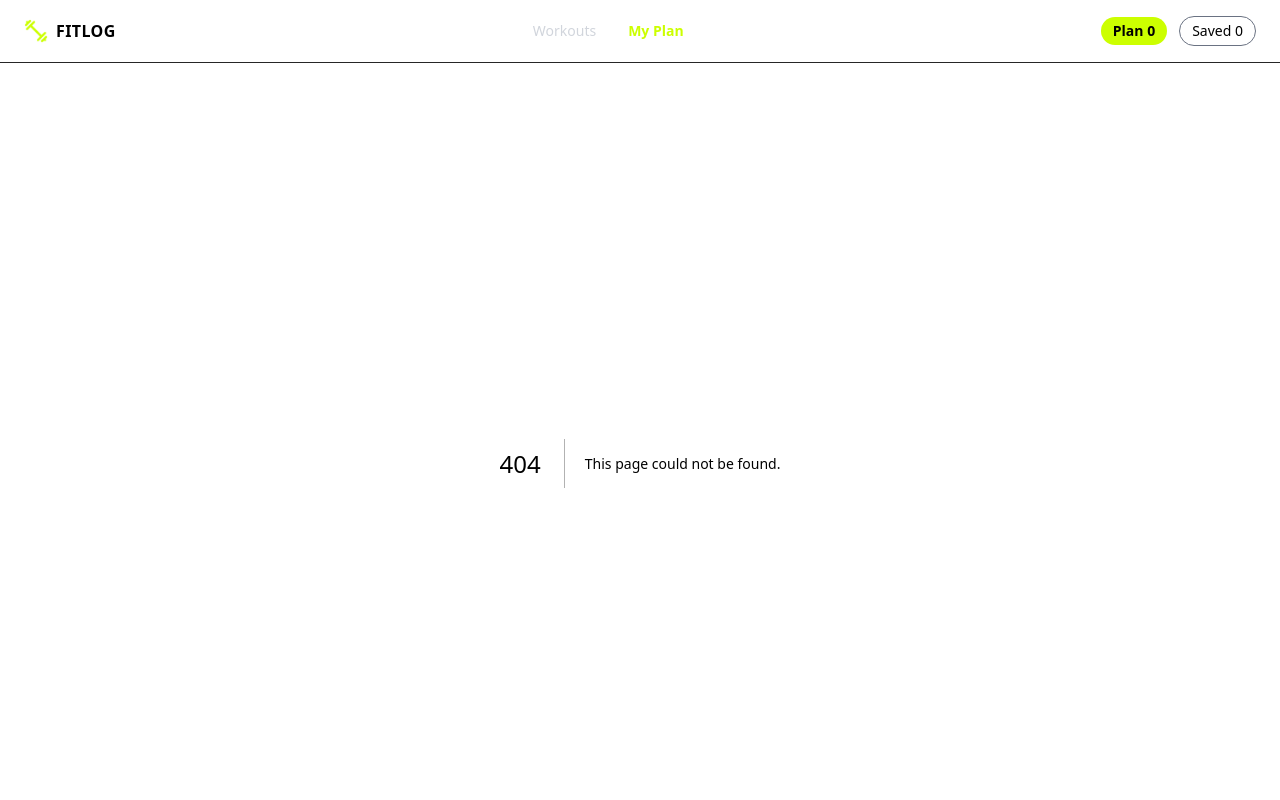
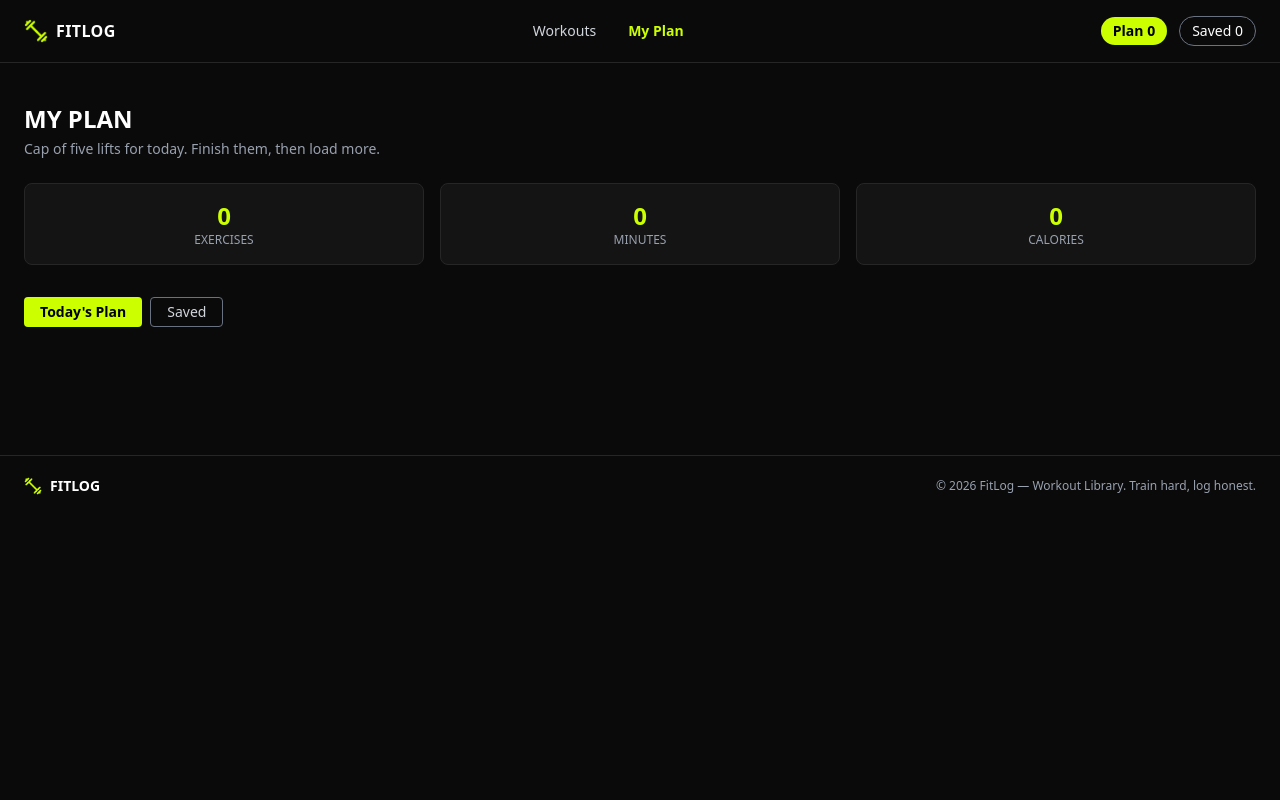
Before and after one commit to radwanrahman/fitlog, a Next.js app: page /my-plan in a window 1280 px wide. Before the commit this address had no page. Shown: the top 800 px of the page. Built offline with nearby package versions, Linux system fonts and the light colour scheme.

Commit message:
add my plan page with metrics and tabs

```diff
--- /dev/null
+++ b/app/my-plan/page.js
@@ -0,0 +1,62 @@
+"use client";
+
+import { useState } from "react";
+import { usePlan } from "@/context/PlanContext";
+
+export default function MyPlan() {
+  const { plan, saved } = usePlan();
+  const [activeTab, setActiveTab] = useState("today");
+
+  const list = activeTab === "today" ? plan : saved;
+
+  const totalMinutes = plan.reduce((sum, w) => sum + w.duration, 0);
+  const totalCalories = plan.reduce((sum, w) => sum + w.caloriesBurned, 0);
+
+  return (
+    <main className="px-6 py-10">
+      <h1 className="text-2xl font-extrabold uppercase mb-1">My Plan</h1>
+      <p className="text-gray-400 text-sm mb-6">
+        Cap of five lifts for today. Finish them, then load more.
+      </p>
+
+      <div className="grid grid-cols-1 sm:grid-cols-3 gap-4 mb-8">
+        <StatCard label="Exercises" value={plan.length} />
+        <StatCard label="Minutes" value={totalMinutes} />
+        <StatCard label="Calories" value={totalCalories} />
+      </div>
+
+      <div className="flex gap-2 mb-6">
+        <TabButton active={activeTab === "today"} onClick={() => setActiveTab("today")}>
+          Today&apos;s Plan
+        </TabButton>
+        <TabButton active={activeTab === "saved"} onClick={() => setActiveTab("saved")}>
+          Saved
+        </TabButton>
+      </div>
+
+      {/* workout list goes here in the next step */}
+    </main>
+  );
+}
+
+function StatCard({ label, value }) {
+  return (
+    <div className="bg-card border border-cardborder rounded-lg p-4 text-center">
+      <p className="text-2xl font-extrabold text-accent">{value}</p>
+      <p className="text-xs text-gray-400 uppercase">{label}</p>
+    </div>
+  );
+}
+
+function TabButton({ active, onClick, children }) {
+  return (
+    <button
+      onClick={onClick}
+      className={`px-4 py-1 rounded text-sm ${
+        active ? "bg-accent text-black font-semibold" : "border border-gray-500 text-gray-300"
+      }`}
+    >
+      {children}
+    </button>
+  );
+}
```
